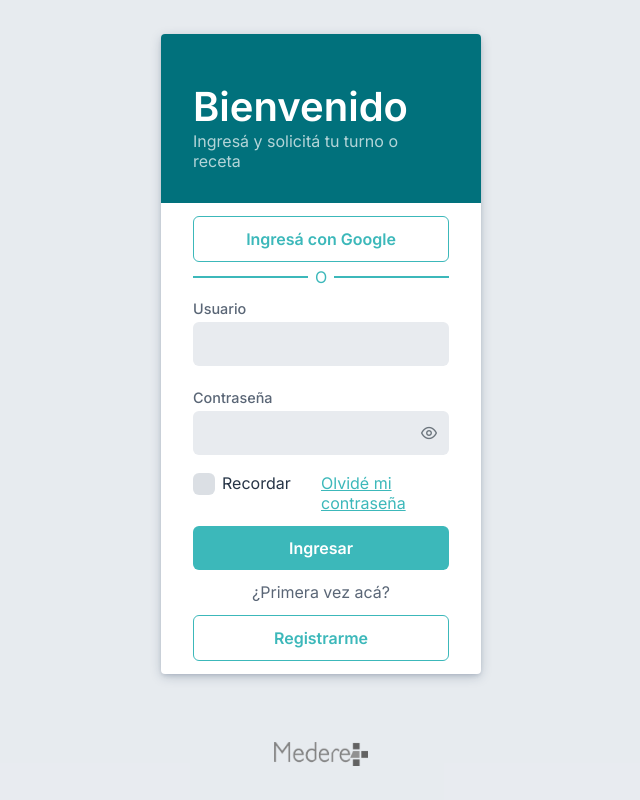
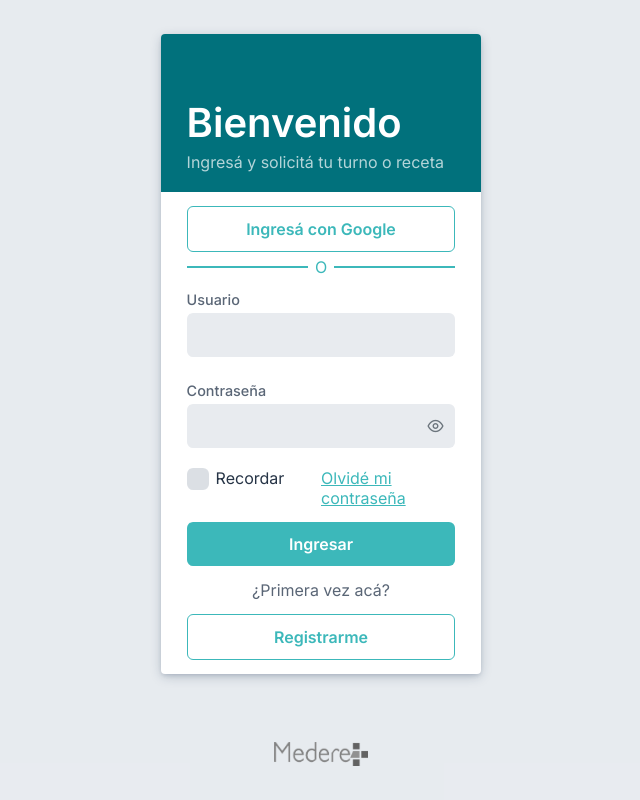
Before and after one commit to NicoMessina25/webAppointmentsDemo, a React (Create React App) app: page / in a window 1280 px wide. Shown: the whole page, without its empty margins (319-959 px from the left). Built offline with nearby package versions, Linux system fonts and the light colour scheme; no server answers.

Commit message:
https://app.clickup.com/t/85zrjmq7t

```diff
--- a/src/Components/LogginForm/LoginForm.scss
+++ b/src/Components/LogginForm/LoginForm.scss
@@ -17,7 +17,7 @@
     width: 100%;
     color: $contrast;
     background: map-get($lightPrimary, text);
-    padding: 15% 10% 10% 10%;
+    padding: 20% 8% 6% 8%;
 
     h1 {
         font-weight: 600;
@@ -25,6 +25,7 @@
     }
 
     h4 {
+        margin-top: 2%;
         font-weight: 400;
         opacity: 0.7;
     }
@@ -35,7 +36,7 @@
 .loginBody{
     justify-content: space-evenly;
     align-items: center;
-    width: 80%;
+    width: 84%;
     height: 100%;
 
     .buttonMain, .buttonMain2, .buttonMain3{
--- a/src/Components/LogginForm/LoginForm.tsx
+++ b/src/Components/LogginForm/LoginForm.tsx
@@ -102,7 +102,7 @@ export default function LogginForm({googleLogin}:any){
             <Modal visible={displayNotUserFound} setVisible={setDisplayNotUserFound} header={intl.formatMessage({ id: 'UserDoesNotExist' })} footerButtonRightText={intl.formatMessage({ id: 'Back' })}  onClickRightBtn={()=>setDisplayNotUserFound(false)} pathRightBtn={"#"}>
             {intl.formatMessage({ id: 'UserDoesNotExistDescription' })}
             </Modal>
-            <Modal visible={displayRegister} setVisible={setDisplayRegister} header={intl.formatMessage({ id: 'BeforeStarting' }) + "..."}  footerButtonRightText={intl.formatMessage({ id: 'Continue' })}  footerButtonLeftText={intl.formatMessage({ id: 'Cancel' })} onClickLeftBtn={()=>setDisplayRegister(false)} pathLeftBtn={"#"} pathRightBtn={"/register/1"}>
+            <Modal visible={displayRegister} setVisible={setDisplayRegister} header={intl.formatMessage({ id: 'BeforeStarting' }) + "..."}  footerButtonRightText={intl.formatMessage({ id: 'Continue' })}  pathRightBtn={"/register/1"}>
             {intl.formatMessage({ id: 'BeforeStartingDescription' })}
             </Modal>
         </div>
```
